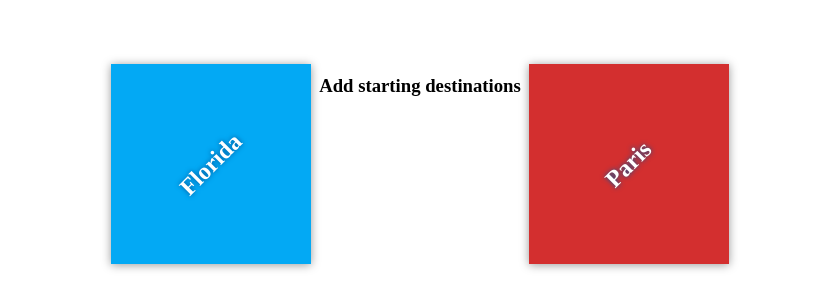
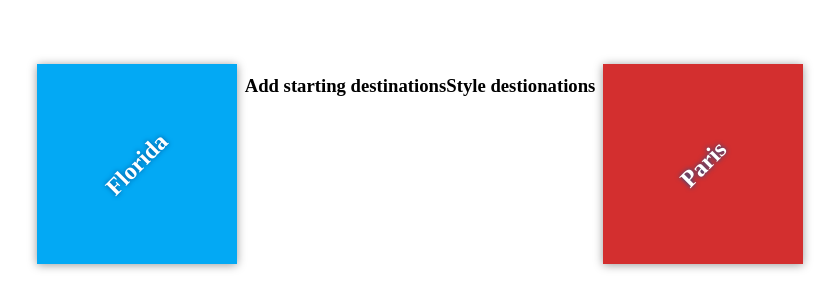
Before and after one commit to moebeid/my-travel-plans, a plain HTML site: page index.html in a window 1280 px wide. Shown: the part 236-544 px from the top of the page, without its empty margins (220-1059 px from the left). Drawn offline with Linux system fonts and the light colour scheme.

```diff
--- a/index.html
+++ b/index.html
@@ -14,6 +14,7 @@
                 <h2>Florida</h2>
             </div>
             <h3>Add starting destinations</h3>
+            <h3>Style destionations</h3>
             <div class="destination" id="paris">
                 <h2>Paris</h2>
             </div>
```
